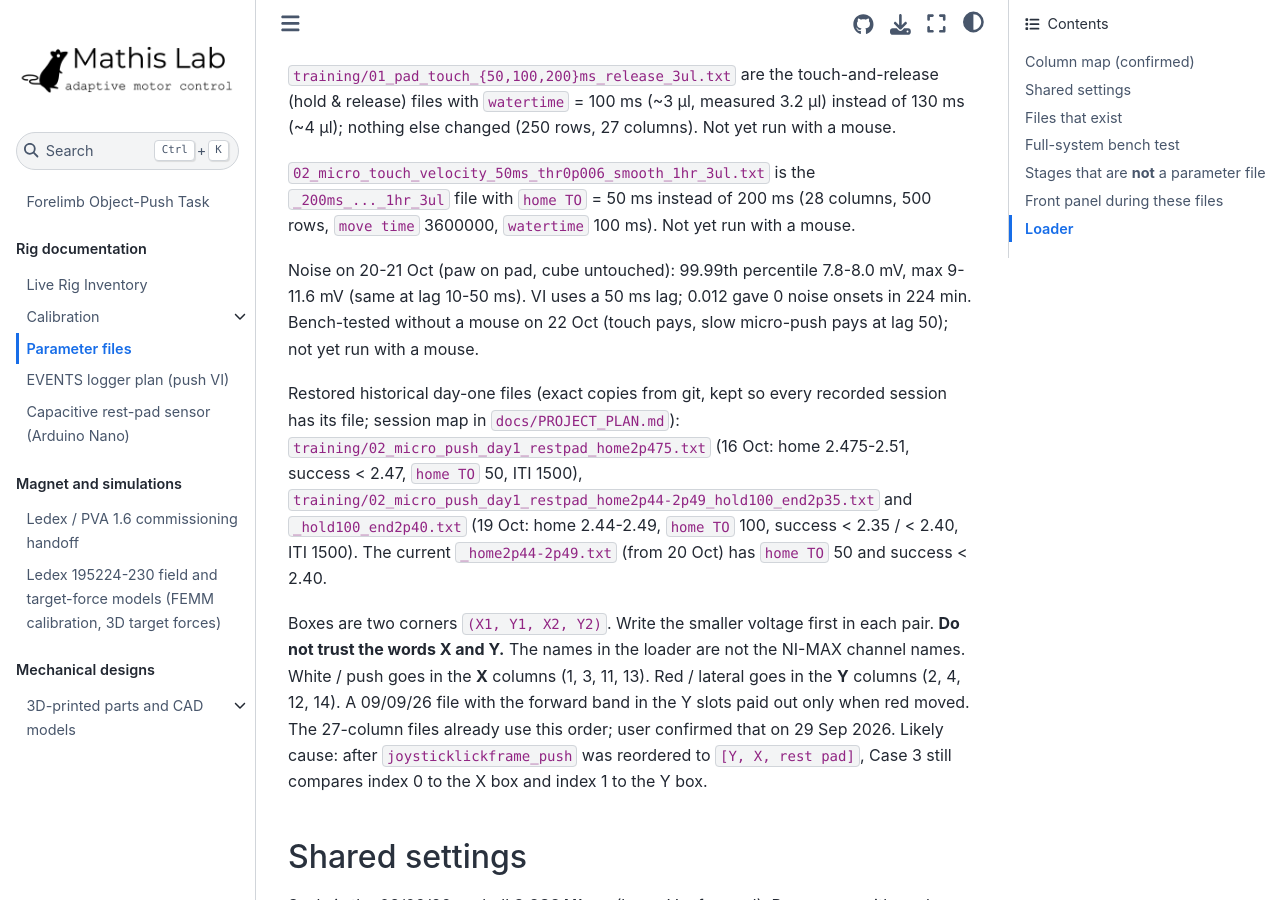
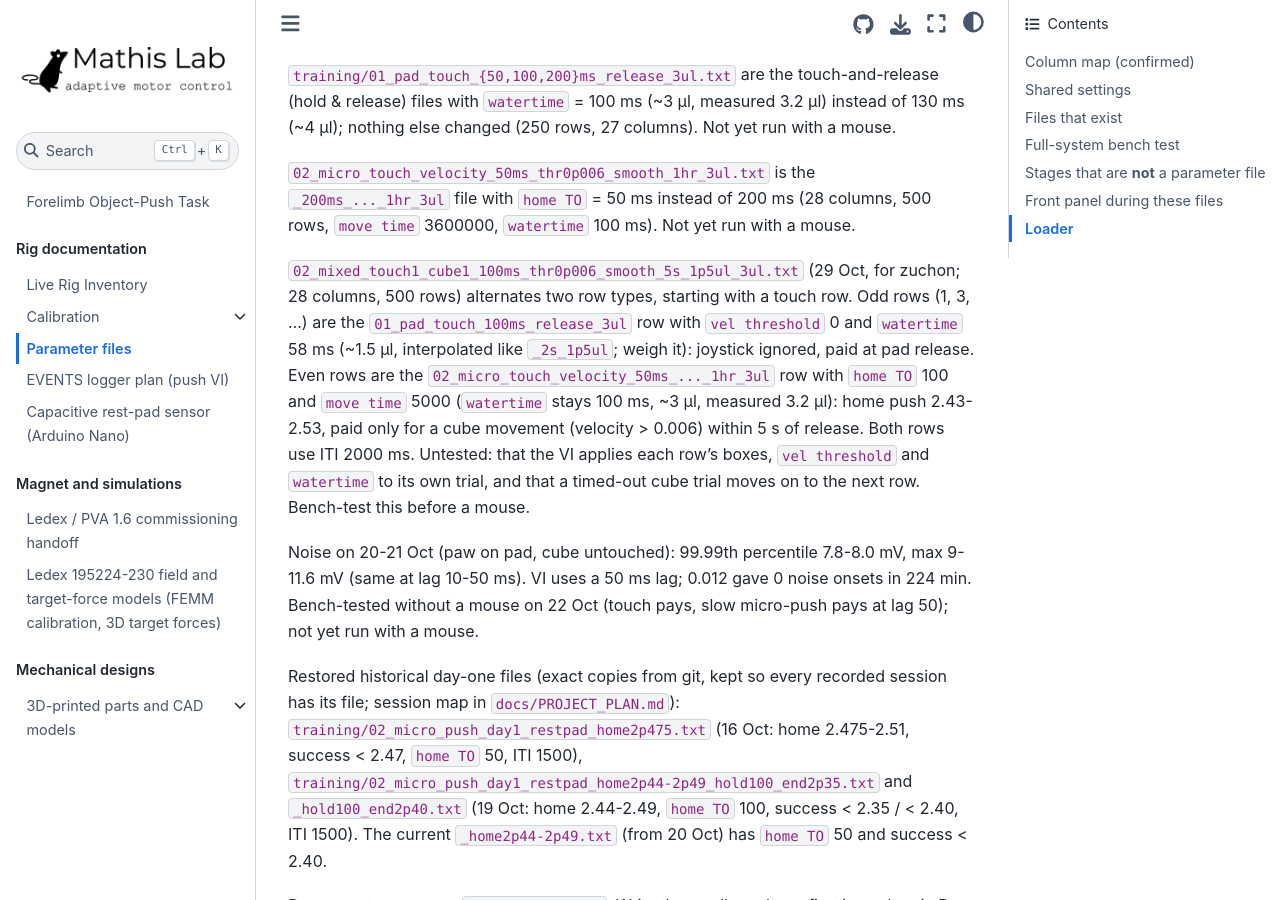
Before and after one commit to AdaptiveMotorControlLab/JoystickPushTask, a Jupyter Book: the page built from parameters/README.md, in a window 1280 px wide and 900 px high, scrolled down 2355 px. Built offline with Jupyter Book 1.0.4 settings and Sphinx 7.4.7 and the Sphinx Book theme 1.1.4, drawn with Linux system fonts in a browser that asks for light colours.

Commit message:
Add mixed touch and cube parameter file for zuchon.

```diff
--- a/parameters/README.md
+++ b/parameters/README.md
@@ -48,6 +48,11 @@ Velocity-mode files (28 columns): `training/02_micro_touch_velocity_200ms_thr0p0
 `training/01_pad_touch_{50,100,200}ms_release_3ul.txt` are the touch-and-release (hold & release) files with `watertime` = 100 ms (~3 µl, measured 3.2 µl) instead of 130 ms (~4 µl); nothing else changed (250 rows, 27 columns). Not yet run with a mouse.
 
 `02_micro_touch_velocity_50ms_thr0p006_smooth_1hr_3ul.txt` is the `_200ms_..._1hr_3ul` file with `home TO` = 50 ms instead of 200 ms (28 columns, 500 rows, `move time` 3600000, `watertime` 100 ms). Not yet run with a mouse.
+
+`02_mixed_touch1_cube1_100ms_thr0p006_smooth_5s_1p5ul_3ul.txt` (29 Oct, for zuchon; 28 columns, 500 rows) alternates two row types, starting with a touch row.
+Odd rows (1, 3, ...) are the `01_pad_touch_100ms_release_3ul` row with `vel threshold` 0 and `watertime` 58 ms (~1.5 µl, interpolated like `_2s_1p5ul`; weigh it): joystick ignored, paid at pad release.
+Even rows are the `02_micro_touch_velocity_50ms_..._1hr_3ul` row with `home TO` 100 and `move time` 5000 (`watertime` stays 100 ms, ~3 µl, measured 3.2 µl): home push 2.43-2.53, paid only for a cube movement (velocity > 0.006) within 5 s of release.
+Both rows use ITI 2000 ms. Untested: that the VI applies each row's boxes, `vel threshold` and `watertime` to its own trial, and that a timed-out cube trial moves on to the next row. Bench-test this before a mouse.
 
 Noise on 20-21 Oct (paw on pad, cube untouched): 99.99th percentile 7.8-8.0 mV, max 9-11.6 mV (same at lag 10-50 ms). VI uses a 50 ms lag; 0.012 gave 0 noise onsets in 224 min.
 Bench-tested without a mouse on 22 Oct (touch pays, slow micro-push pays at lag 50); not yet run with a mouse.
```
Also changed, not shown: docs/PROJECT_PLAN.md (+1 -0 lines), 1 other file.
